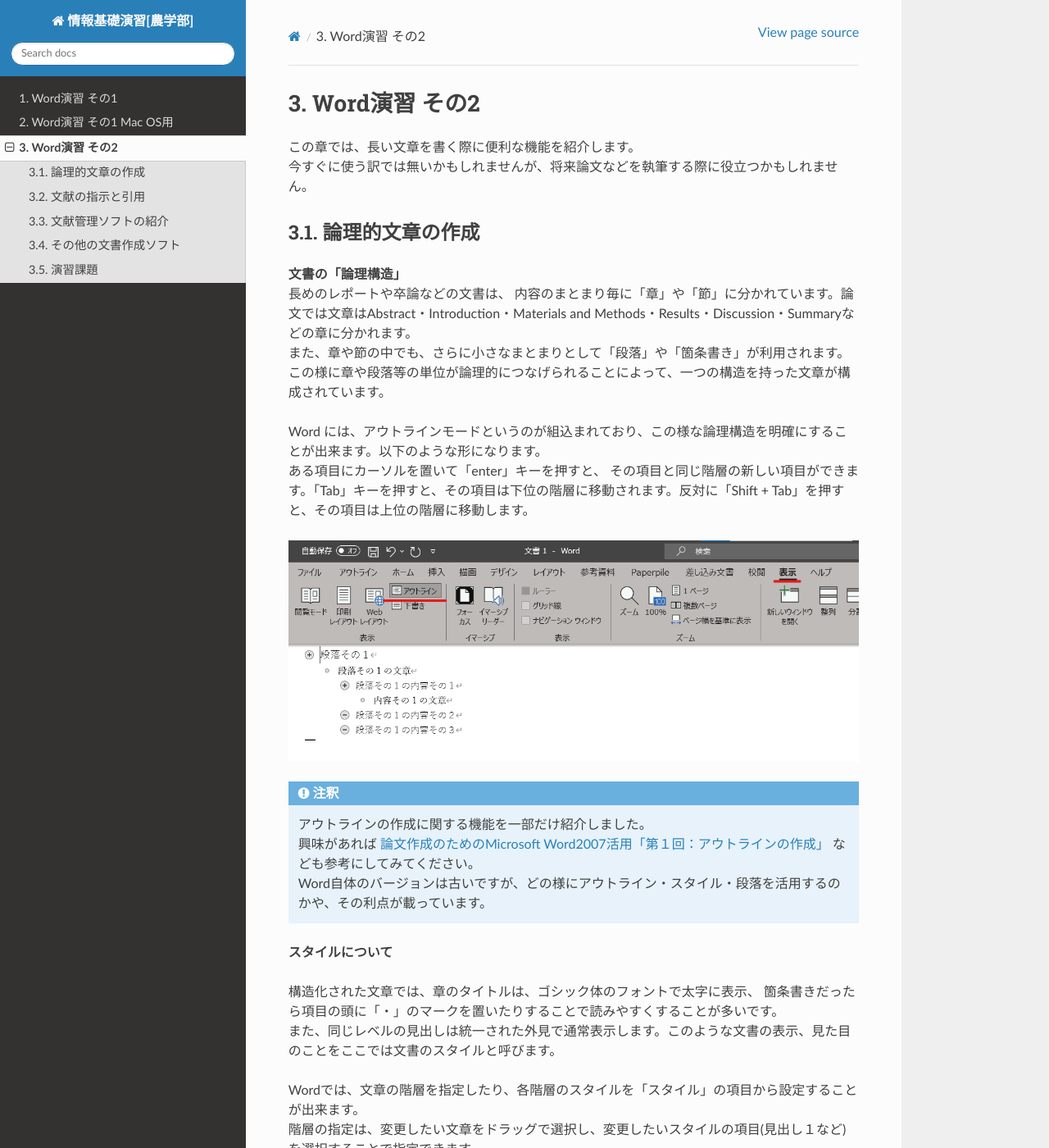
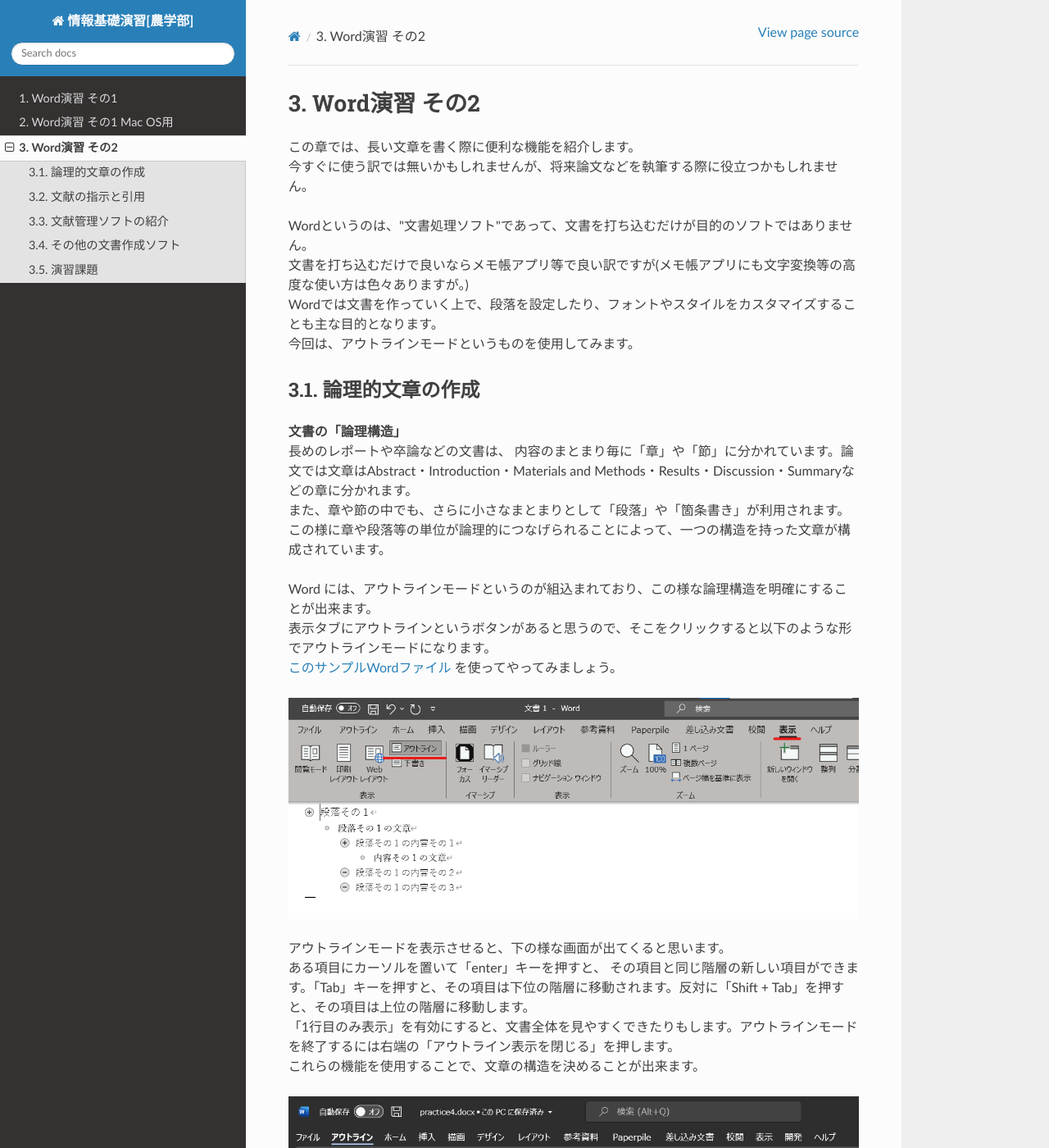
Before and after one commit to slt666666/basic_info_2023, a Sphinx documentation site: the page built from source/word_2.rst, in a window 1280 px wide and 1400 px high. Shown: the whole window at 82% size. Built offline with Sphinx 7.4.7 and the Read the Docs theme 2.0.0, drawn with Linux system fonts in a browser that asks for light colours; some of the changed text lies outside the part shown.

Commit message:
add practice4

```diff
--- a/source/word_2.rst
+++ b/source/word_2.rst
@@ -4,6 +4,11 @@
 
 | この章では、長い文章を書く際に便利な機能を紹介します。
 | 今すぐに使う訳では無いかもしれませんが、将来論文などを執筆する際に役立つかもしれません。
+
+| Wordというのは、"文書処理ソフト"であって、文書を打ち込むだけが目的のソフトではありません。
+| 文書を打ち込むだけで良いならメモ帳アプリ等で良い訳ですが(メモ帳アプリにも文字変換等の高度な使い方は色々ありますが。)
+| Wordでは文書を作っていく上で、段落を設定したり、フォントやスタイルをカスタマイズすることも主な目的となります。
+| 今回は、アウトラインモードというものを使用してみます。
 
 論理的文章の作成
 ^^^^^^^^^^^^^^^^^^^^^^
@@ -12,15 +17,18 @@
 | また、章や節の中でも、さらに小さなまとまりとして「段落」や「箇条書き」が利用されます。
 | この様に章や段落等の単位が論理的につなげられることによって、一つの構造を持った文章が構成されています。
 
-| Word には、アウトラインモードというのが組込まれており、この様な論理構造を明確にすることが出来ます。以下のような形になります。
-| ある項目にカーソルを置いて「enter」キーを押すと、 その項目と同じ階層の新しい項目ができます。「Tab」キーを押すと、その項目は下位の階層に移動されます。反対に「Shift + Tab」を押すと、その項目は上位の階層に移動します。
+| Word には、アウトラインモードというのが組込まれており、この様な論理構造を明確にすることが出来ます。
+| 表示タブにアウトラインというボタンがあると思うので、そこをクリックすると以下のような形でアウトラインモードになります。
+| `このサンプルWordファイル <_static/documents/word/spractice4.docx>`_ を使ってやってみましょう。
 
 .. figure:: _static/images/word/outline.png
 
-.. note::
-    | アウトラインの作成に関する機能を一部だけ紹介しました。
-    | 興味があれば `論文作成のためのMicrosoft Word2007活用「第１回：アウトラインの作成」 <http://www.bun.kyoto-u.ac.jp/2009gakusei-sien/researchinfo/paper_writing/fukumoto/word2007_01.pdf>`_ なども参考にしてみてください。
-    | Word自体のバージョンは古いですが、どの様にアウトライン・スタイル・段落を活用するのかや、その利点が載っています。
+| アウトラインモードを表示させると、下の様な画面が出てくると思います。
+| ある項目にカーソルを置いて「enter」キーを押すと、 その項目と同じ階層の新しい項目ができます。「Tab」キーを押すと、その項目は下位の階層に移動されます。反対に「Shift + Tab」を押すと、その項目は上位の階層に移動します。
+| 「1行目のみ表示」を有効にすると、文書全体を見やすくできたりもします。アウトラインモードを終了するには右端の「アウトライン表示を閉じる」を押します。
+| これらの機能を使用することで、文章の構造を決めることが出来ます。
+
+.. figure:: _static/images/word/outline_1line.png
 
 **スタイルについて**
 
@@ -46,6 +54,11 @@
     | 実験レポートなどでも、論理的構造をしっかり意識することは大事です。
     | ただ、アウトラインモードやスタイルに関しては、長い文章を書く場合には役立つかもしれませんが、そこまで細かい構造の文章を書くことがない実験レポート等では使わなくても良いのかなとは思います。
     | 卒業論文など、長めの文章を書く機会に、この様な機能があることを思い出せれば良いと思います。長い文章になればなるほど便利な機能です。
+
+.. note::
+    | 今回はアウトラインの作成に関する機能を一部だけ紹介しました。
+    | 興味があれば `論文作成のためのMicrosoft Word2007活用「第１回：アウトラインの作成」 <http://www.bun.kyoto-u.ac.jp/2009gakusei-sien/researchinfo/paper_writing/fukumoto/word2007_01.pdf>`_ なども参考にしてみてください。
+    | Word自体のバージョンは古いですが、どの様にアウトライン・スタイル・段落を活用するのかや、その利点が載っています。
 
 文献の指示と引用
 ^^^^^^^^^^^^^^^^^^^^^
```
Also changed, not shown: source/_static/images/word/outline_1line.png (added), 1 other file.
